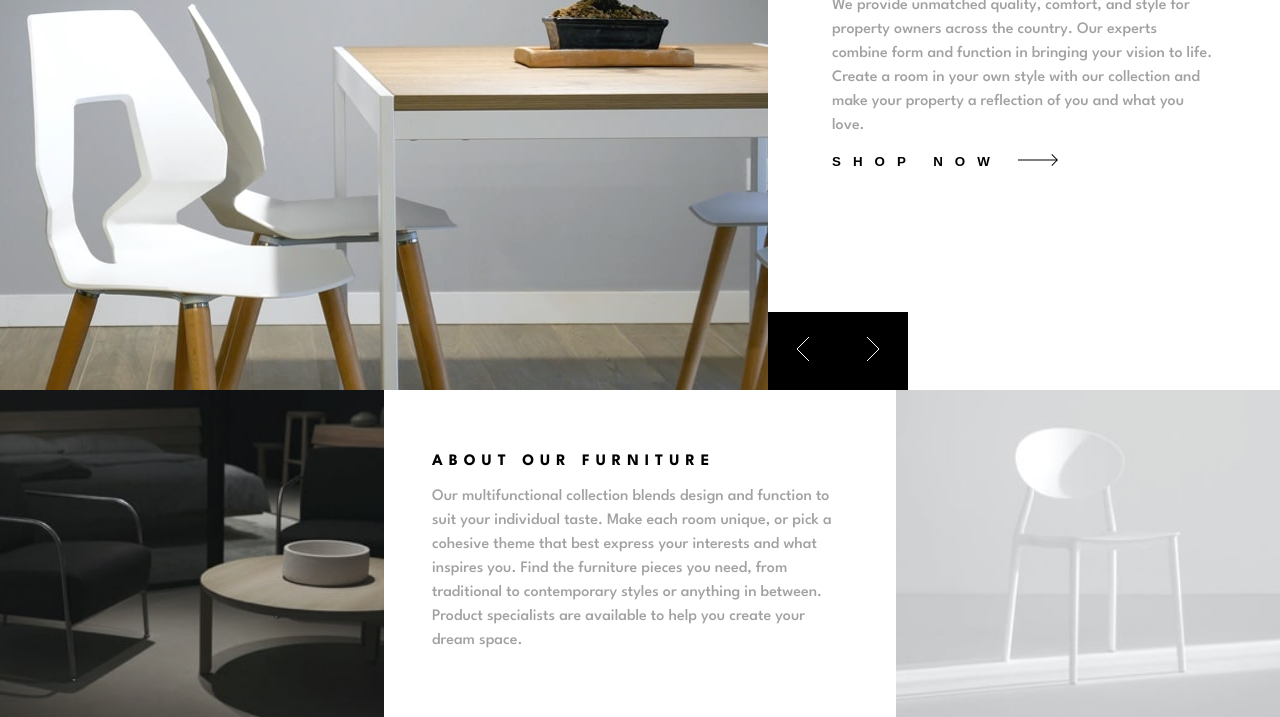
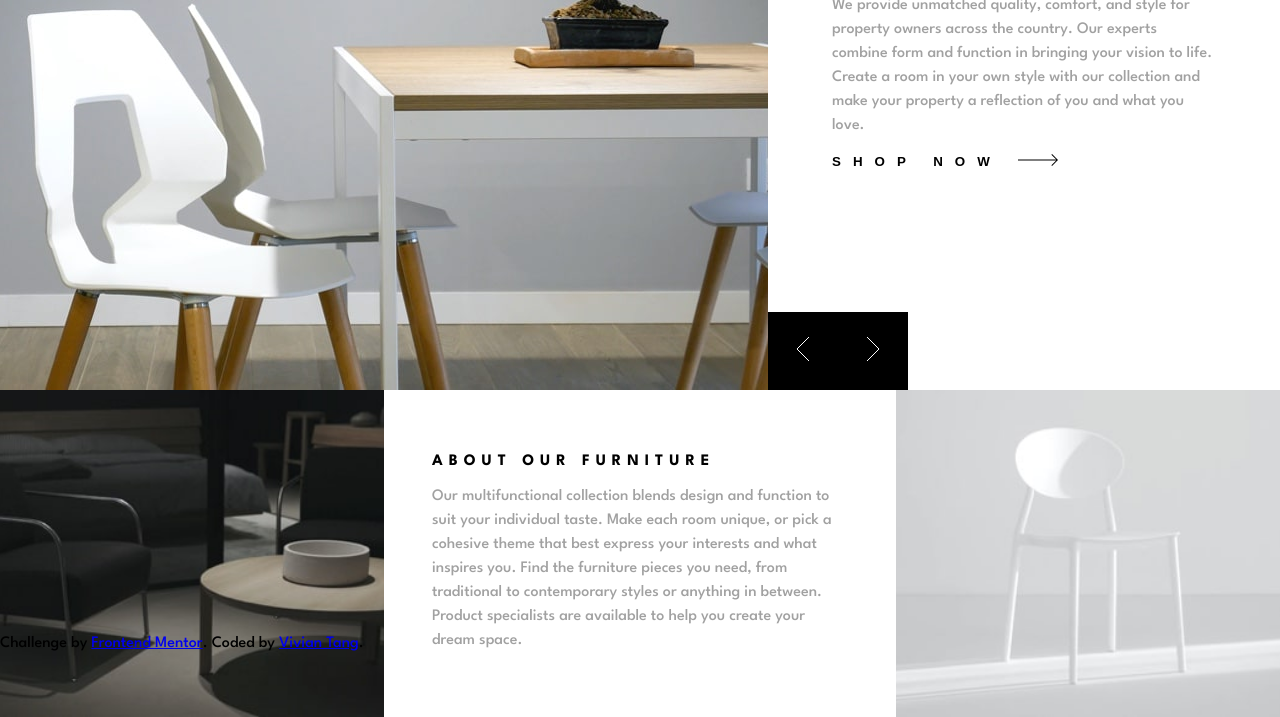
Before and after one commit to VivianTang11/room-homepage, a plain HTML site: page index.html in a window 1280 px wide. Shown: the part 144-861 px from the top of the page. Drawn offline with Linux system fonts and the light colour scheme.

Commit message:
Added footer

```diff
--- a/index.html
+++ b/index.html
@@ -55,12 +55,12 @@
       <img src="./images/image-about-light.jpg" alt="White chair">
     </section>
   </main>
-  <!-- <footer>
+  <footer>
     <div class="attribution">
       Challenge by <a href="https://www.frontendmentor.io?ref=challenge" target="blank">Frontend Mentor</a>.
       Coded by <a href="https://github.com/VivianTang11">Vivian Tang</a>.
     </div>
-  </footer> -->
+  </footer>
   <script src="./script.js" ></script>
 
 </body>
--- a/style.css
+++ b/style.css
@@ -76,12 +76,15 @@ main{
 .hero-slider{
     position: relative;
     height: 360px;
+    transition: 5s opacity ease-in-out;
+    transition-delay: 5s
+
+
 }
 .slider-img{
     object-fit:cover;
     width: 100%;
     height: 100%;
-
 }
 
 .slider-btns{
@@ -139,6 +142,10 @@ h3{
 }
 .about-text{
     padding: 3rem var(--padding-rl-mobile);
+}
+footer{
+    position: absolute;
+    bottom: 5px;
 }
 
 @media screen and (min-width: 700px){
```
